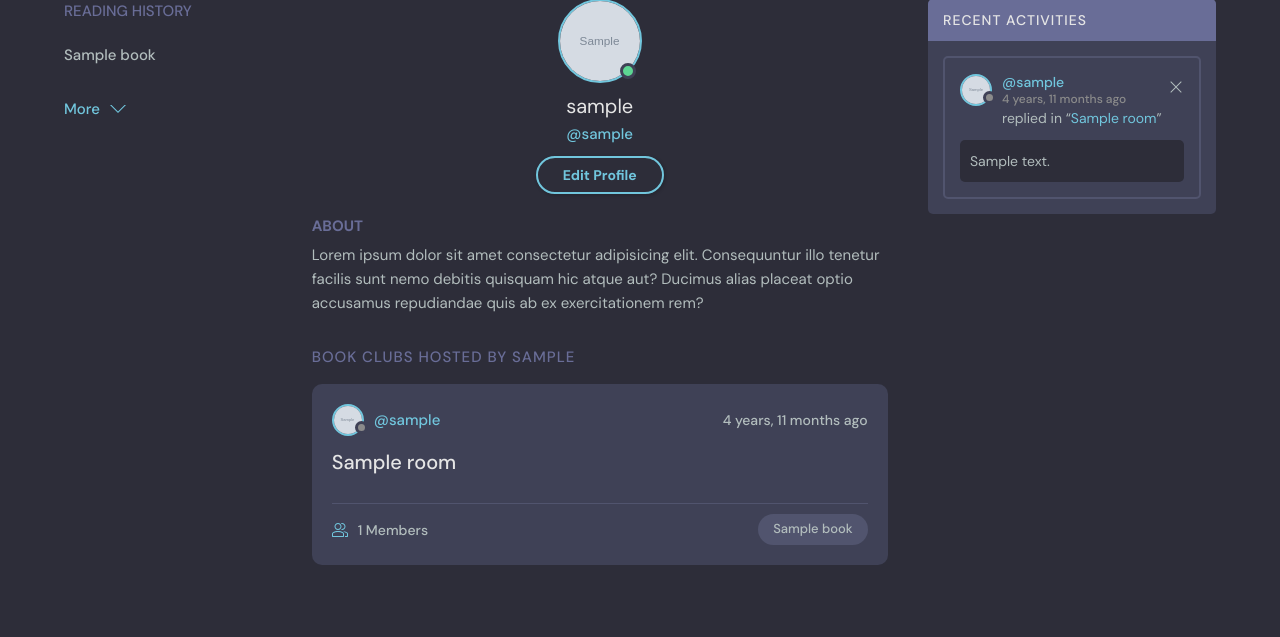
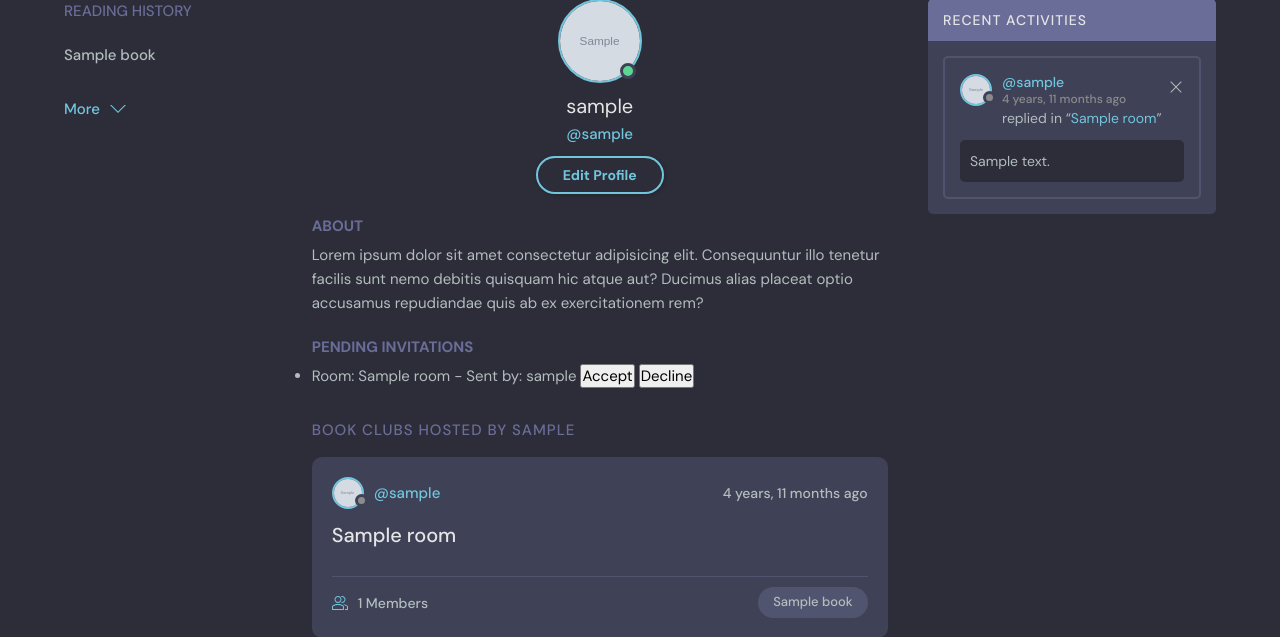
Before and after one commit to srilakshmiranganath/mybookclub, a Django app: page /profile/1 in a window 1280 px wide. Shown: the part 95-732 px from the top of the page. Run offline with Django 5.2, Linux system fonts and the light colour scheme; a user stored in the database is signed in; tables that the repository leaves empty hold one stand-in row (values such as "Sample post"); grey boxes marked "Sample" are stand-in pictures.

Commit message:
invitation functionality implemented

```diff
--- a/base/models.py
+++ b/base/models.py
@@ -47,3 +47,22 @@ class Message(models.Model):
 
     def __str__(self):
         return self.body[0:50]
+
+class Invitation(models.Model):
+    INVITATION_STATUS_CHOICES = [
+        ('PENDING', 'Pending'),
+        ('ACCEPTED', 'Accepted'),
+        ('REJECTED', 'Rejected'),
+    ]
+
+    sender = models.ForeignKey(User, on_delete=models.CASCADE, related_name="sent_invitations")
+    receiver = models.ForeignKey(User, on_delete=models.CASCADE, related_name="received_invitations")
+    room = models.ForeignKey(Room, on_delete=models.CASCADE)
+    status = models.CharField(max_length=10, choices=INVITATION_STATUS_CHOICES, default='PENDING')
+    created = models.DateTimeField(auto_now_add=True)
+
+    class Meta:
+        ordering = ['-created']
+
+    def __str__(self):
+        return f"Invitation from {self.sender.name or self.sender.username} to {self.receiver.name or self.receiver.username} for room {self.room.name}"
--- a/base/templates/base/profile.html
+++ b/base/templates/base/profile.html
@@ -30,6 +30,27 @@
               accusamus repudiandae quis ab ex exercitationem rem?
             </p>
           </div>
+
+          <div class="profile__about">
+            <h3>Pending Invitations</h3>
+            {% if invitations %}
+            <ul>
+              {% for invitation in invitations %}
+                <li>
+                  Room: {{ invitation.room.name }} - Sent by: {{ invitation.sender.username }}
+                  <form method="post" style="display: inline;">
+                    {% csrf_token %}
+                     <input type="hidden" name="invitation_id" value="{{invitation.id}}">
+                    <button type="submit" name="action" value="accept">Accept</button>
+                    <button type="submit" name="action" value="reject">Decline</button>
+                  </form>
+                </li>
+              {% endfor %}
+            </ul>
+            {% else %}
+            <p>No pending Invitations.</p>
+          {% endif %}
+          </div>
         </div>
 
         <div class="roomList__header">
--- a/base/views.py
+++ b/base/views.py
@@ -4,7 +4,7 @@ from django.contrib import messages
 from django.contrib.auth.decorators import login_required
 from django.db.models import Q
 from django.contrib.auth import authenticate, login, logout
-from .models import Room, Book, Message, User
+from .models import Room, Book, Message, User, Invitation
 from .forms import RoomForm, UserForm, MyUserCreationForm
 
 def loginPage(request):
@@ -23,7 +23,7 @@ def loginPage(request):
 
         if user is not None:
             login(request, user)
-            return redirect('home')
+            return redirect('user-profile', pk=user.id)
         else:
             messages.error(request, 'Incorrect Username or Password.')
 
@@ -65,7 +65,7 @@ def room(request, pk):
     room_messages = room.message_set.all()
     participants = room.participants.all()
 
-    if request.method == 'POST':
+    if request.method == 'POST' and 'body' in request.POST:
         room_message = Message.objects.create(
             user=request.user,
             room=room,
@@ -74,6 +74,23 @@ def room(request, pk):
         room.participants.add(request.user)
         return redirect('room', pk=room.id)
 
+    if request.method == 'POST' and 'invite_email' in request.POST:
+        email = request.POST.get('invite_email')
+
+        try:
+            receiver = User.objects.get(email=email)
+        except:
+            HttpResponse('User with that email does not exist.')
+
+        if request.user != room.host:
+            return HttpResponse('You are not allowed to send invitations.')
+
+        existing_invitation = Invitation.objects.filter(room=room, receiver=receiver, status='PENDING').exists()
+        if existing_invitation or receiver in participants:
+            return HttpResponse('User hase been sent an invitation or is already a participant.')
+
+        Invitation.objects.create(sender=request.user, receiver=receiver, room=room)
+        return HttpResponse(f"Invitation sent to {receiver.username}.")
     context = {'room' : room, 'room_messages' : room_messages, 'participants' : participants}
     return render(request, 'base/room.html', context)
 
@@ -82,8 +99,44 @@ def userProfile(request, pk):
     rooms = user.room_set.all()
     room_messages = user.message_set.all()
     books = Book.objects.all()
-    context = {'user' : user, 'rooms' : rooms, 'room_messages' : room_messages, 'books' : books}
+
+    if request.method == 'POST':
+        action = request.POST.get('action')
+        invitation_id = request.POST.get('invitation_id')
+
+        if action == 'accept':
+            return acceptInvitation(request, invitation_id)
+        elif action == 'reject':
+            return rejectInvitation(request, invitation_id)
+
+    if request.user.id == user.id:
+        invitations = user.received_invitations.filter(status='PENDING')
+    else:
+        invitations = None
+
+    context = {'user' : user, 'rooms' : rooms, 'room_messages' : room_messages, 'books' : books, 'invitations' : invitations}
     return render(request, 'base/profile.html', context)
+
+def acceptInvitation(request, invitation_id):
+    invitation = Invitation.objects.get(id=invitation_id, receiver=request.user)
+
+    if invitation.status != 'PENDING':
+        return HttpResponse('Invitation no longer valid.')
+
+    invitation.room.participants.add(request.user)
+    invitation.status = 'ACCEPTED'
+    invitation.save()
+    return render(request, 'base/profile.html', {'invitation' : invitation})
+
+def rejectInvitation(request, invitation_id):
+    invitation = Invitation.objects.get(id=invitation_id, receiver=request.user)
+
+    if invitation.status != 'PENDING':
+        return HttpResponse('Invitation no longer valid.')
+
+    invitation.status = 'REJECTED'
+    invitation.save()
+    return render(request, 'base/profile.html', {'invitation' : invitation})
 
 @login_required(login_url='/login')
 def createRoom(request):
@@ -148,7 +201,6 @@ def deleteMessage(request, pk):
         return redirect('home')
     return render(request, 'base/delete.html', {'obj' : message})
 
-
 @login_required(login_url='/login')
 def updateUser(request):
     user = request.user
```
Also changed, not shown: base/templates/base/room.html (+20 -0 lines), base/forms.py (line endings or trailing spaces), base/migrations/0004_invitation.py (added).
